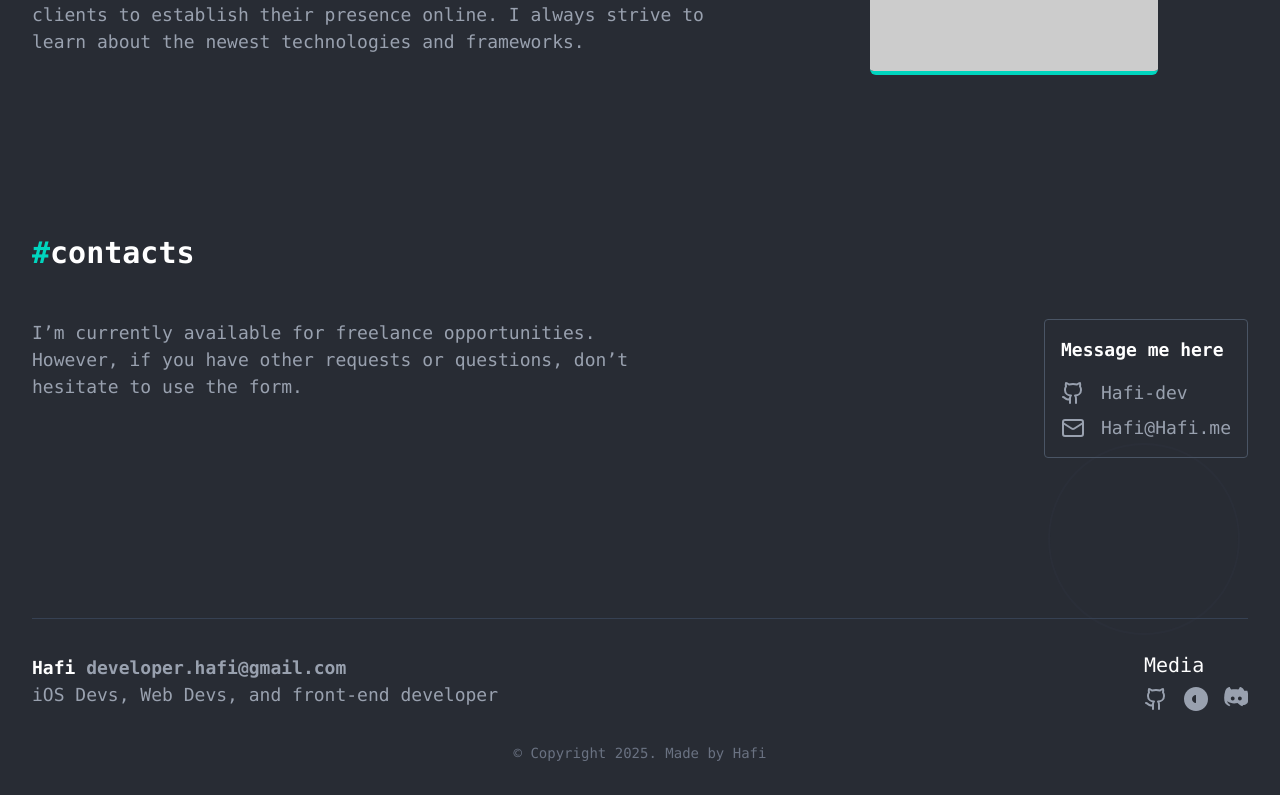
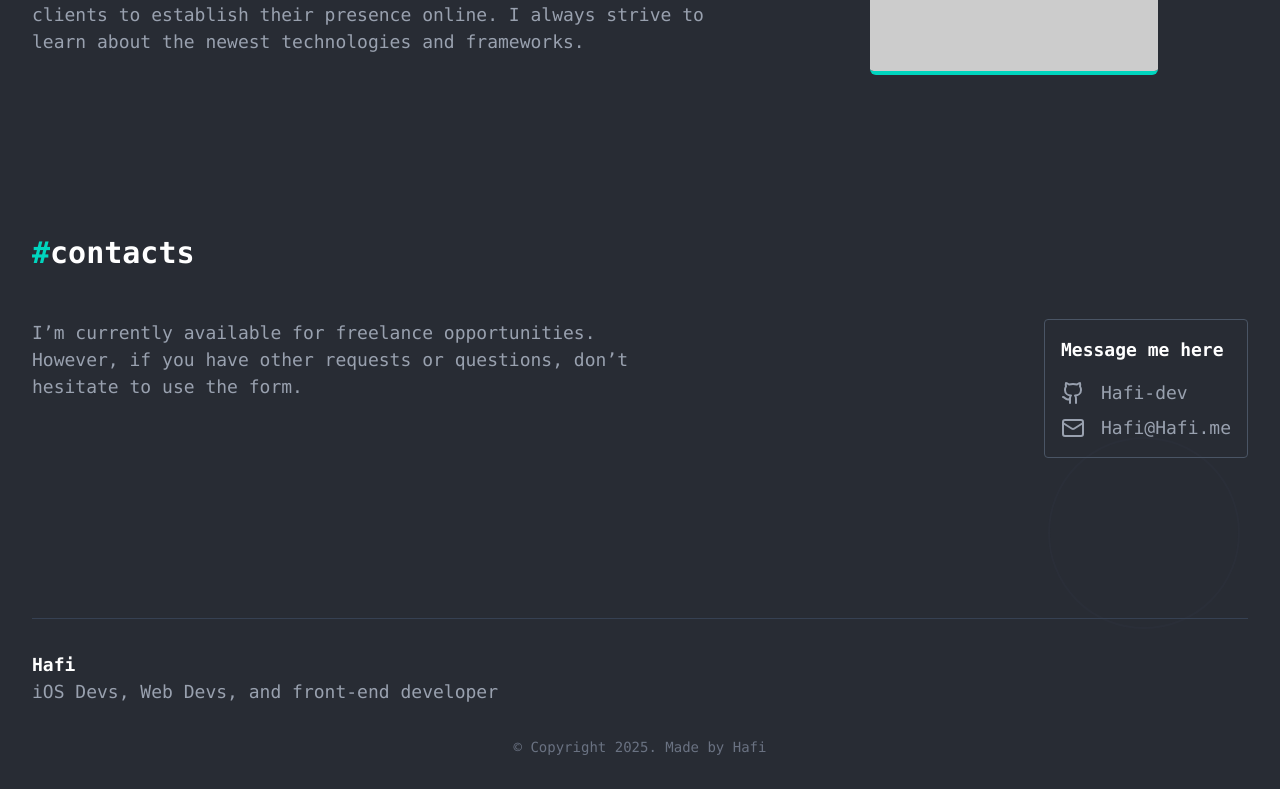
Before and after one commit to armstrony/armstrony.github.io, a React (Vite) app: page / in a window 1280 px wide. Shown: the part 3785-4580 px from the top of the page. Built offline with nearby package versions, Linux system fonts and the light colour scheme.

Commit message:
Update footer, delete icon and email

```diff
--- a/src/components/Footer.tsx
+++ b/src/components/Footer.tsx
@@ -1,5 +1,5 @@
 // import React from "react";
-import { Github } from "lucide-react";
+// import { Github } from "lucide-react";
 
 const Footer = () => {
   return (
@@ -7,13 +7,14 @@ const Footer = () => {
       <div className="flex flex-col md:flex-row justify-between items-center gap-4">
         <div className="text-center md:text-left">
           <p className="text-white font-semibold">
-            Hafi <span className="text-gray-400">developer.hafi@gmail.com</span>
+            Hafi
+            {/* <span className="text-gray-400">developer.hafi@gmail.com</span> */}
           </p>
           <p className="text-gray-400">
             iOS Devs, Web Devs, and front-end developer
           </p>
         </div>
-        <div>
+        {/* <div>
           <h3 className="text-white text-xl mb-2">Media</h3>
           <div className="flex gap-4">
             <a href="#" aria-label="Github">
@@ -54,7 +55,7 @@ const Footer = () => {
               </svg>
             </a>
           </div>
-        </div>
+        </div> */}
       </div>
       <p className="text-center text-gray-500 mt-8 text-sm">
         &copy; Copyright {new Date().getFullYear()}. Made by Hafi
```
